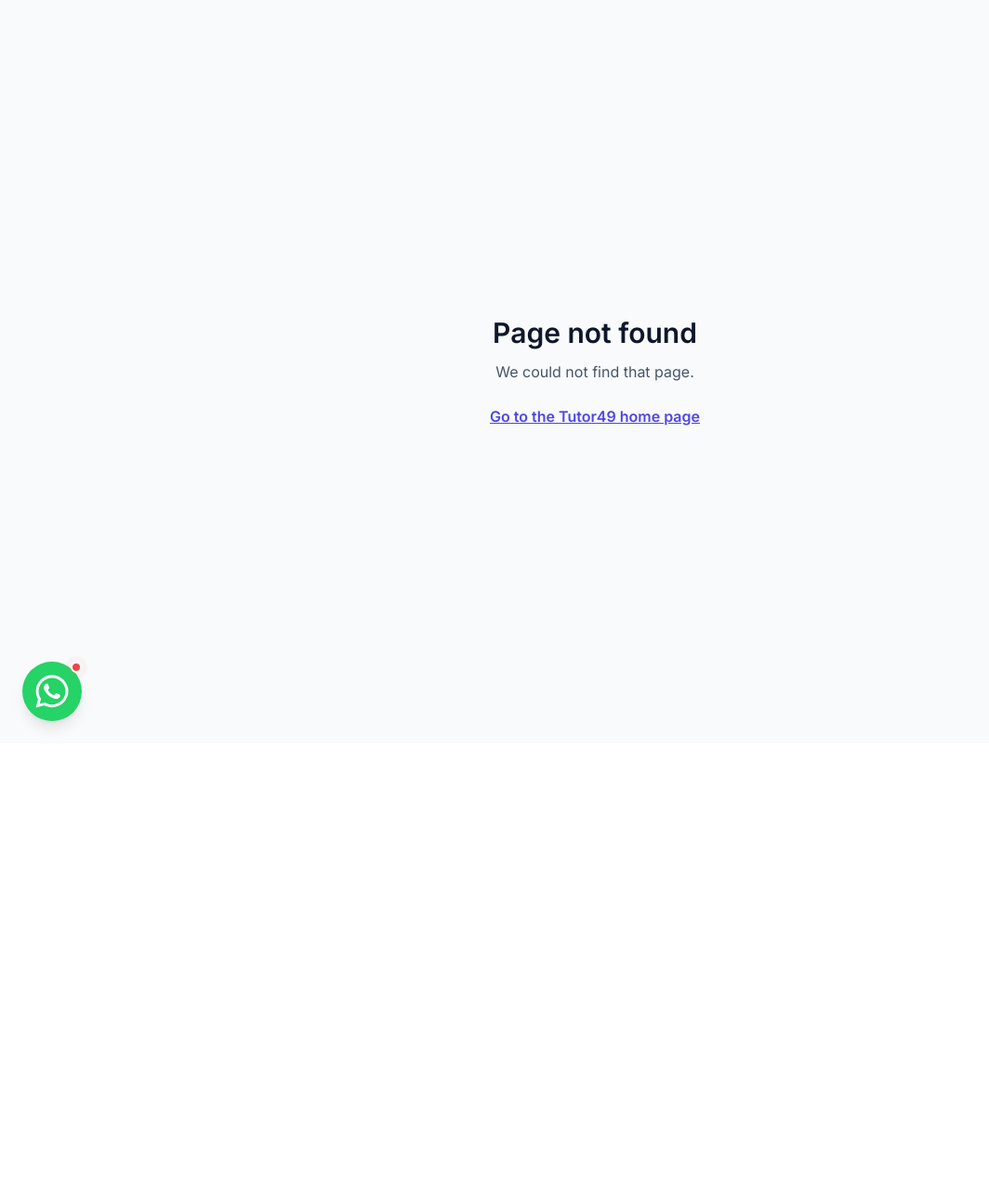
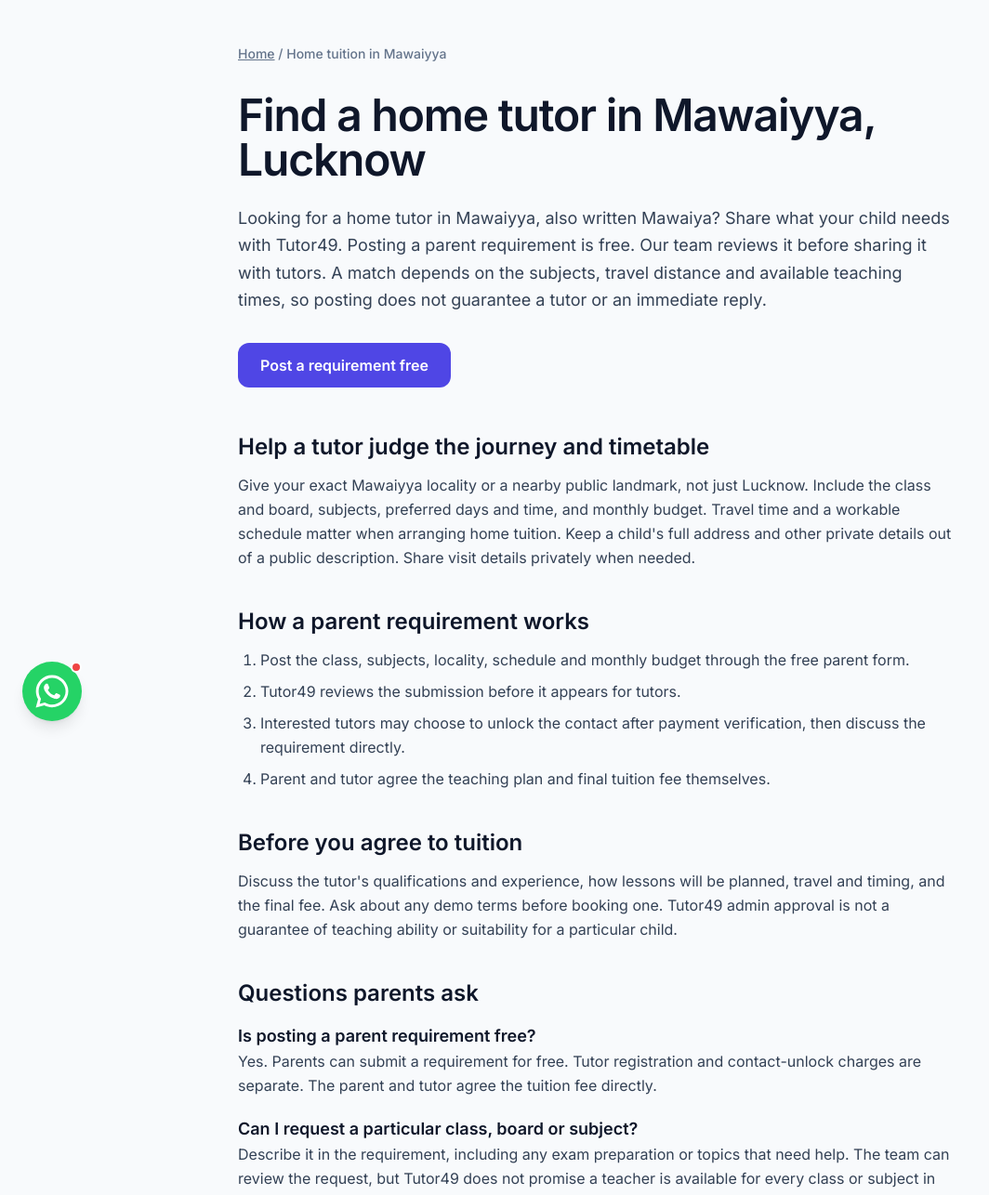
Before and after one commit to Amaan225/Luminous-Classes-Frontend, a React (Vite) app: page /home-tuition-mawaiyya-lucknow in a window 1280 px wide. Before the commit this address had no page. Shown: the top 1286 px of the page at 93% size, without its empty margins (0-1064 px from the left). Before the commit the page ends 800 px from the top, so only its background shows below. Built offline with nearby package versions, Linux system fonts and the light colour scheme.

Commit message:
Add Mawaiyya home tuition page (no office paragraph), homepage footer link, sitemap entry

```diff
--- a/src/App.jsx
+++ b/src/App.jsx
@@ -14,6 +14,7 @@ import Seo from './Seo';
 import LoadingState from './components/LoadingState';
 import LearnerPortal from './pages/LearnerPortal';
 import LearnSeoPage from './LearnSeoPage.jsx';
+import MawaiyyaTuition from './pages/MawaiyyaTuition.jsx';
 import { routeMetadata } from './routeMetadata.js';
 const AdminPortal = React.lazy(() => import('./pages/AdminPortal'));
 const LearnerDashboardPreview = React.lazy(() => import('./pages/LearnerDashboardPreview'));
@@ -63,6 +64,7 @@ function App() {
           <Route path="/learn" element={page('/learn', <LearnerPortal />)} />
           <Route path="/learn/:exam" element={<LearnSeoRoute />} />
           <Route path="/learn/:exam/:subject" element={<LearnSeoRoute />} />
+          <Route path="/home-tuition-mawaiyya-lucknow" element={page('/home-tuition-mawaiyya-lucknow', <MawaiyyaTuition />)} />
           <Route path="/terms" element={page('/terms', <Terms />)} />
           <Route path="*" element={<NotFound />} />
         </Routes>
--- a/src/pages/LandingPage.jsx
+++ b/src/pages/LandingPage.jsx
@@ -477,6 +477,7 @@ function LandingPage() {
 
             <div className="flex gap-8 text-sm font-bold uppercase tracking-widest">
 
+              <Link to="/home-tuition-mawaiyya-lucknow" className="hover:text-white transition-colors">Home tuition in Mawaiyya</Link>
               <Link to="/terms" className="hover:text-white transition-colors">Terms and Conditions</Link>
 
             </div>
--- /dev/null
+++ b/src/pages/MawaiyyaTuition.jsx
@@ -0,0 +1,63 @@
+import React from 'react';
+import { Link } from 'react-router-dom';
+
+const faqs = [
+  ['Is posting a parent requirement free?', 'Yes. Parents can submit a requirement for free. Tutor registration and contact-unlock charges are separate. The parent and tutor agree the tuition fee directly.'],
+  ['Can I request a particular class, board or subject?', 'Describe it in the requirement, including any exam preparation or topics that need help. The team can review the request, but Tutor49 does not promise a teacher is available for every class or subject in Mawaiyya.'],
+  ['How much will home tuition cost?', 'The fee depends on the class, subjects, how often lessons happen, travel and the tutor. State a monthly budget and agree the final terms directly with the tutor. This page does not quote a local market price.'],
+];
+
+export default function MawaiyyaTuition() {
+  return (
+    <main className="min-h-screen bg-slate-50 text-slate-900 font-sans py-12 px-4 sm:px-6 lg:px-8">
+      <div className="max-w-3xl mx-auto">
+        <nav aria-label="Breadcrumb" className="text-sm font-medium text-slate-500 mb-8">
+          <Link to="/" className="hover:text-indigo-600 underline">Home</Link> <span aria-hidden="true">/</span> Home tuition in Mawaiyya
+        </nav>
+        <h1 className="text-3xl md:text-5xl font-extrabold tracking-tight mb-6">Find a home tutor in Mawaiyya, Lucknow</h1>
+        <p className="text-lg text-slate-700 leading-relaxed mb-8">
+          Looking for a home tutor in Mawaiyya, also written Mawaiya? Share what your child needs with Tutor49. Posting a parent requirement is free. Our team reviews it before sharing it with tutors. A match depends on the subjects, travel distance and available teaching times, so posting does not guarantee a tutor or an immediate reply.
+        </p>
+        <Link to="/parent" className="inline-block rounded-xl bg-indigo-600 px-6 py-3 font-bold text-white hover:bg-indigo-700 mb-12">Post a requirement free</Link>
+
+        <section className="mb-10">
+          <h2 className="text-2xl font-bold mb-3">Help a tutor judge the journey and timetable</h2>
+          <p className="text-slate-700 leading-relaxed">
+            Give your exact Mawaiyya locality or a nearby public landmark, not just Lucknow. Include the class and board, subjects, preferred days and time, and monthly budget. Travel time and a workable schedule matter when arranging home tuition. Keep a child's full address and other private details out of a public description. Share visit details privately when needed.
+          </p>
+        </section>
+
+        <section className="mb-10">
+          <h2 className="text-2xl font-bold mb-3">How a parent requirement works</h2>
+          <ol className="list-decimal pl-6 space-y-2 text-slate-700 leading-relaxed">
+            <li>Post the class, subjects, locality, schedule and monthly budget through the free parent form.</li>
+            <li>Tutor49 reviews the submission before it appears for tutors.</li>
+            <li>Interested tutors may choose to unlock the contact after payment verification, then discuss the requirement directly.</li>
+            <li>Parent and tutor agree the teaching plan and final tuition fee themselves.</li>
+          </ol>
+        </section>
+
+        <section className="mb-10">
+          <h2 className="text-2xl font-bold mb-3">Before you agree to tuition</h2>
+          <p className="text-slate-700 leading-relaxed">
+            Discuss the tutor's qualifications and experience, how lessons will be planned, travel and timing, and the final fee. Ask about any demo terms before booking one. Tutor49 admin approval is not a guarantee of teaching ability or suitability for a particular child.
+          </p>
+        </section>
+
+        <section className="mb-12">
+          <h2 className="text-2xl font-bold mb-4">Questions parents ask</h2>
+          <div className="space-y-5">
+            {faqs.map(([q, a]) => (
+              <div key={q}>
+                <h3 className="font-bold text-lg">{q}</h3>
+                <p className="text-slate-700 leading-relaxed">{a}</p>
+              </div>
+            ))}
+          </div>
+        </section>
+
+        <Link to="/parent" className="inline-block rounded-xl bg-indigo-600 px-6 py-3 font-bold text-white hover:bg-indigo-700">Post a requirement free</Link>
+      </div>
+    </main>
+  );
+}
--- a/src/routeMetadata.js
+++ b/src/routeMetadata.js
@@ -21,6 +21,10 @@ export const routeMetadata = {
     title: 'Learn with Tutor49 | Notes and Timed Practice',
     description: 'Browse learning material published by Tutor49, download watermarked notes and practise with timed quizzes.',
   },
+  '/home-tuition-mawaiyya-lucknow': {
+    title: 'Home Tuition in Mawaiyya, Lucknow | Tutor49',
+    description: 'Looking for home tuition in Mawaiyya, Lucknow? Post your class, subjects, locality, schedule and monthly budget free for Tutor49 team review.',
+  },
   '/terms': {
     title: 'Terms and Conditions | Tutor49',
     description: 'Terms and conditions for using Tutor49.',
```
Also changed, not shown: 1 other file (tests, documents, lock files or other folders).
